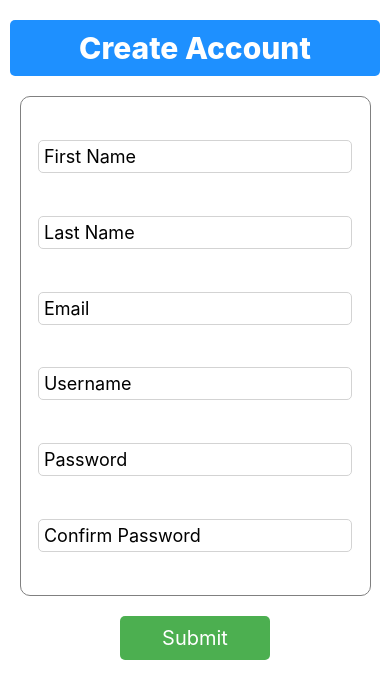
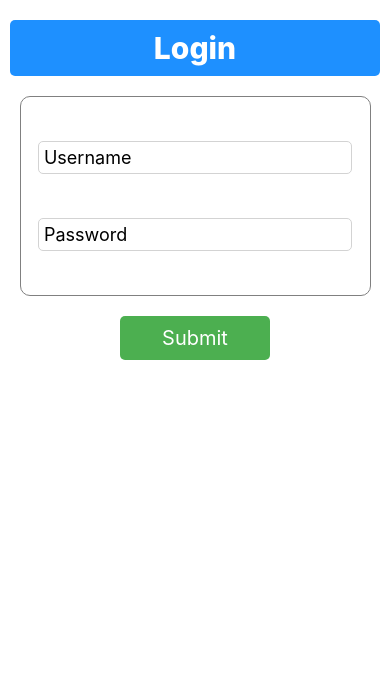
Before and after one commit to grimeo/Send-Help, a React Native app: screen / in a window 390 px wide. Shown: the top 698 px of the page. Built offline with nearby package versions, Linux system fonts and the light colour scheme.

Commit message:
add: login page initial template

```diff
--- a/App.js
+++ b/App.js
@@ -1,11 +1,11 @@
 import React from "react";
 import { Platform, StyleSheet, StatusBar, View } from "react-native";
-import SignUp from "./app/screens/SignUp";
+import Login from "./app/screens/Login";
 
 export default function App() {
   return (
     <View style={styles.container}>
-      <SignUp />
+      <Login />
     </View>
   );
 }
--- a/app/screens/Login.js
+++ b/app/screens/Login.js
@@ -0,0 +1,75 @@
+import React from "react";
+import {
+  View,
+  Text,
+  StyleSheet,
+  TextInput,
+  TouchableOpacity,
+} from "react-native";
+
+export default function Login() {
+  return (
+    <View style={styles.container}>
+      <Text style={styles.title}>Login</Text>
+      <View style={styles.inputfields}>
+        <TextInput style={styles.input} placeholder="Username"></TextInput>
+        <TextInput
+          style={styles.input}
+          secureTextEntry={true}
+          placeholder="Password"
+        ></TextInput>
+      </View>
+      <TouchableOpacity style={styles.submitBtn}>
+        <Text style={styles.submitBtnText}>Submit</Text>
+      </TouchableOpacity>
+    </View>
+  );
+}
+
+const styles = StyleSheet.create({
+  container: { flex: 1 },
+  input: {
+    width: "90%",
+    fontSize: 18,
+    padding: 5,
+    borderWidth: 1,
+    borderColor: "lightgray",
+    borderRadius: 5,
+  },
+  inputfields: {
+    width: "90%",
+    height: 200,
+    borderWidth: 1,
+    borderColor: "gray",
+    borderRadius: 10,
+    flexDirection: "column",
+    alignItems: "center",
+    justifyContent: "space-evenly",
+    alignSelf: "center",
+  },
+  submitBtn: {
+    width: 150,
+    backgroundColor: "#4CAF50",
+    borderRadius: 5,
+    padding: 10,
+    margin: 20,
+    alignSelf: "center",
+  },
+  submitBtnText: {
+    fontSize: 20,
+    textAlign: "center",
+    color: "white",
+  },
+  title: {
+    width: "95%",
+    backgroundColor: "dodgerblue",
+    fontWeight: 800,
+    color: "white",
+    textAlign: "center",
+    alignSelf: "center",
+    fontSize: 30,
+    padding: 10,
+    margin: 20,
+    borderRadius: 5,
+  },
+});
```
